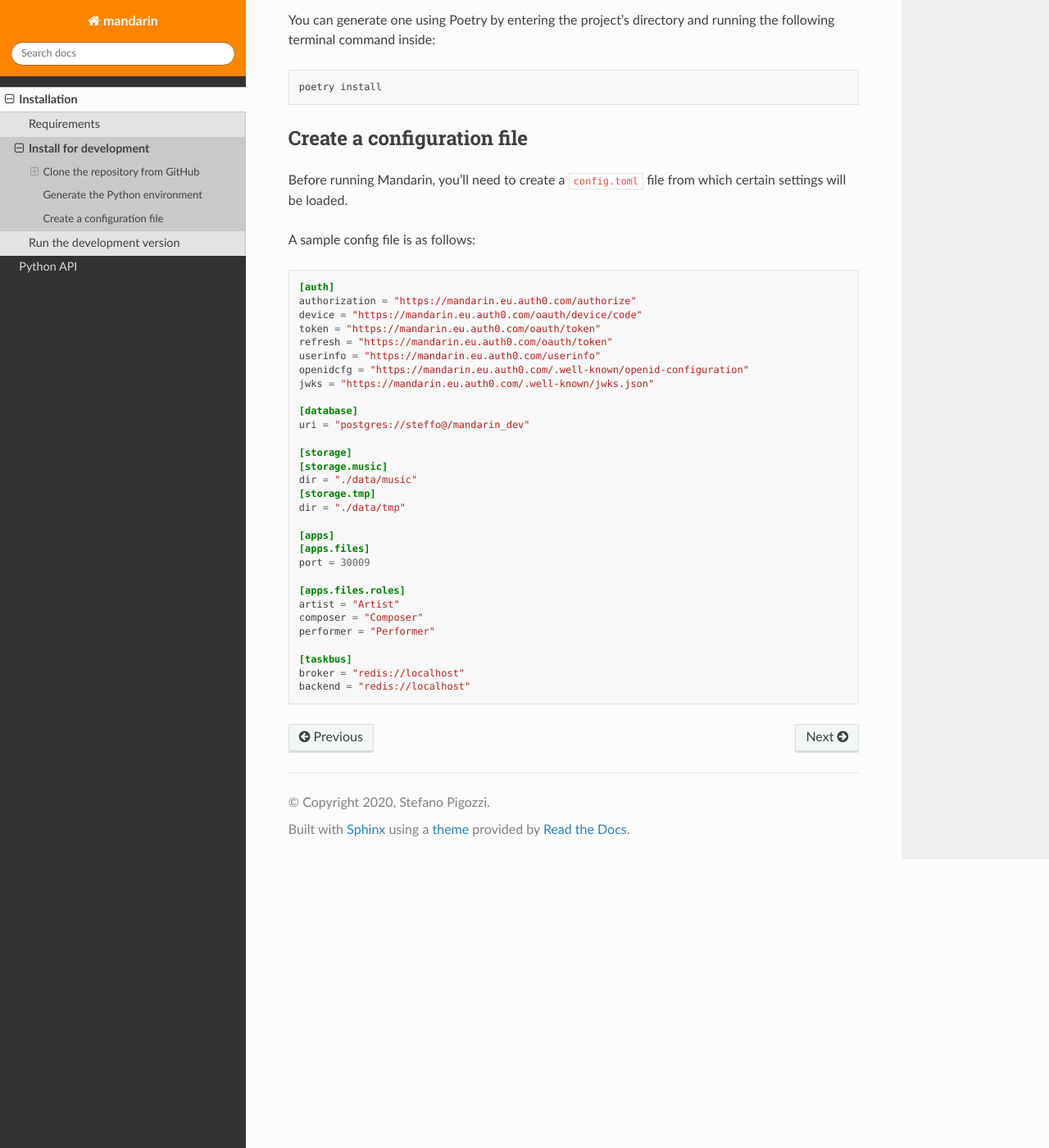
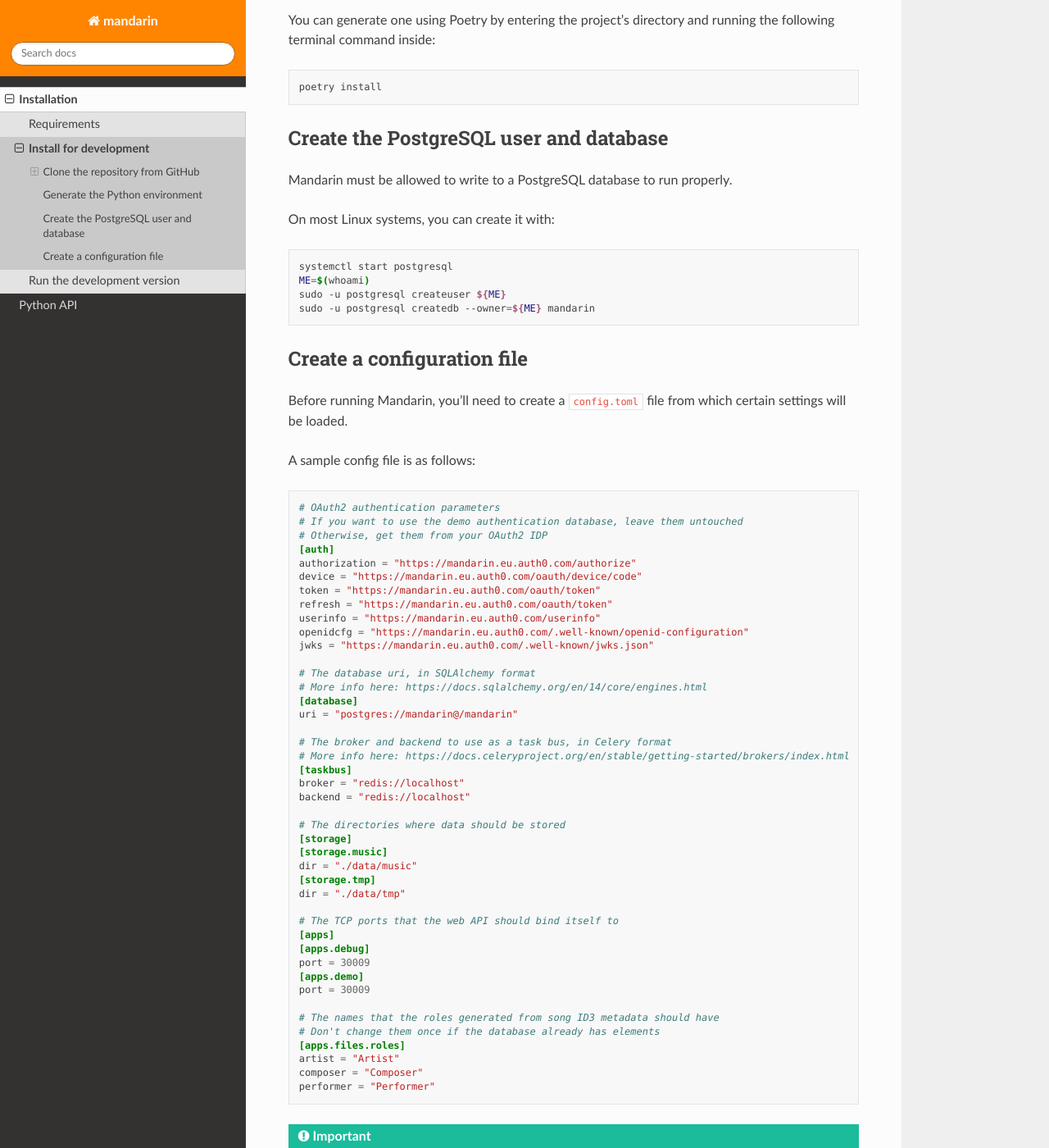
Before and after one commit to Steffo99/mandarin, a Sphinx documentation site: the page built from docs/source/installation/dev_installation.rst, in a window 1280 px wide and 1400 px high, scrolled down 877 px. Shown: the whole window at 82% size. Built offline with Sphinx 7.4.7 and the Read the Docs theme 2.0.0, drawn with Linux system fonts in a browser that asks for light colours; some of the changed text lies outside the part shown.

Commit message:
📔 Complete installation documentation

```diff
--- a/docs/source/installation/dev_installation.rst
+++ b/docs/source/installation/dev_installation.rst
@@ -47,6 +47,21 @@
     poetry install
 
 
+Create the PostgreSQL user and database
+------------------------------
+
+Mandarin must be allowed to write to a PostgreSQL database to run properly.
+
+On most Linux systems, you can create it with:
+
+.. code-block:: bash
+
+    systemctl start postgresql
+    ME=$(whoami)
+    sudo -u postgresql createuser ${ME}
+    sudo -u postgresql createdb --owner=${ME} mandarin
+
+
 Create a configuration file
 ---------------------------
 
@@ -56,6 +71,9 @@
 
 .. code-block:: toml
 
+    # OAuth2 authentication parameters
+    # If you want to use the demo authentication database, leave them untouched
+    # Otherwise, get them from your OAuth2 IDP
     [auth]
     authorization = "https://mandarin.eu.auth0.com/authorize"
     device = "https://mandarin.eu.auth0.com/oauth/device/code"
@@ -65,27 +83,36 @@
     openidcfg = "https://mandarin.eu.auth0.com/.well-known/openid-configuration"
     jwks = "https://mandarin.eu.auth0.com/.well-known/jwks.json"
 
+    # The database uri, in SQLAlchemy format
+    # More info here: https://docs.sqlalchemy.org/en/14/core/engines.html
     [database]
-    uri = "postgres://steffo@/mandarin_dev"
+    uri = "postgres://mandarin@/mandarin"
 
+    # The broker and backend to use as a task bus, in Celery format
+    # More info here: https://docs.celeryproject.org/en/stable/getting-started/brokers/index.html
+    [taskbus]
+    broker = "redis://localhost"
+    backend = "redis://localhost"
+
+    # The directories where data should be stored
     [storage]
     [storage.music]
     dir = "./data/music"
     [storage.tmp]
     dir = "./data/tmp"
 
+    # The TCP ports that the web API should bind itself to
     [apps]
-    [apps.files]
+    [apps.debug]
+    port = 30009
+    [apps.demo]
     port = 30009
 
+    # The names that the roles generated from song ID3 metadata should have
+    # Don't change them once if the database already has elements
     [apps.files.roles]
     artist = "Artist"
     composer = "Composer"
     performer = "Performer"
 
-    [taskbus]
-    broker = "redis://localhost"
-    backend = "redis://localhost"
-
-
-.. todo:: Document the config file options.
+.. important:: Do not use the demo authentication database in a production instance!
```
Also changed, not shown: docs/source/installation/dev_run.rst (+7 -8 lines).
